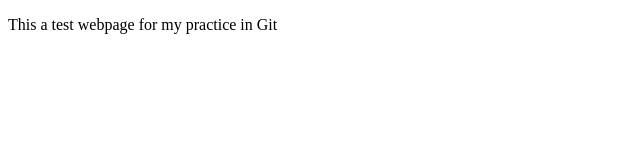
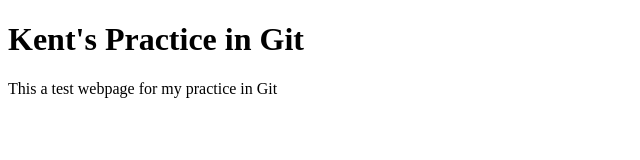
Before and after one commit to kntspncrmdz/demo, a plain HTML site: page index.html in a window 1280 px wide. Shown: the whole page, without its empty margins (0-640 px from the left). Drawn offline with Linux system fonts and the light colour scheme.

Commit message:
Modified index.html

```diff
--- a/index.html
+++ b/index.html
@@ -4,6 +4,7 @@
 	<title>Git Practice</title>
 </head>
 <body>
+	<h1>Kent's Practice in Git</h1>
 	<p>This a test webpage for my practice in Git</p>
 </body>
 </html>
```
